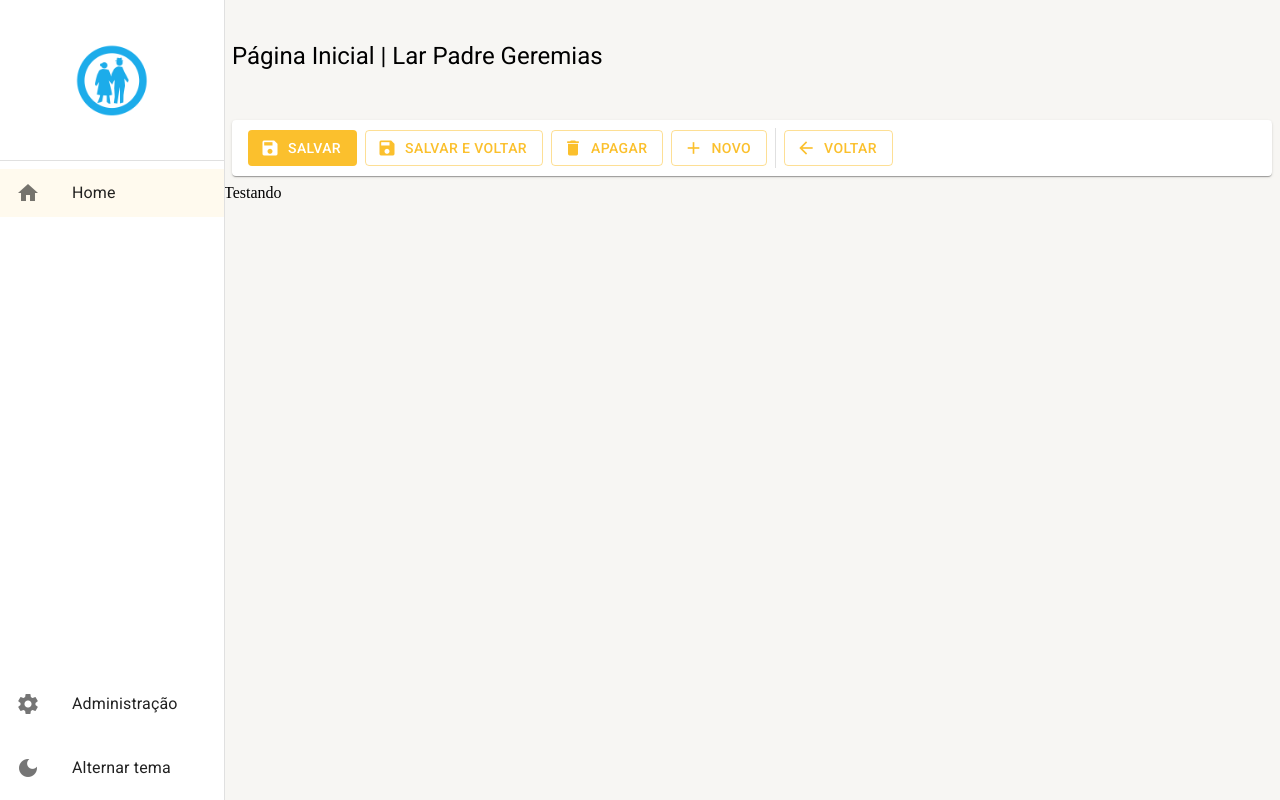
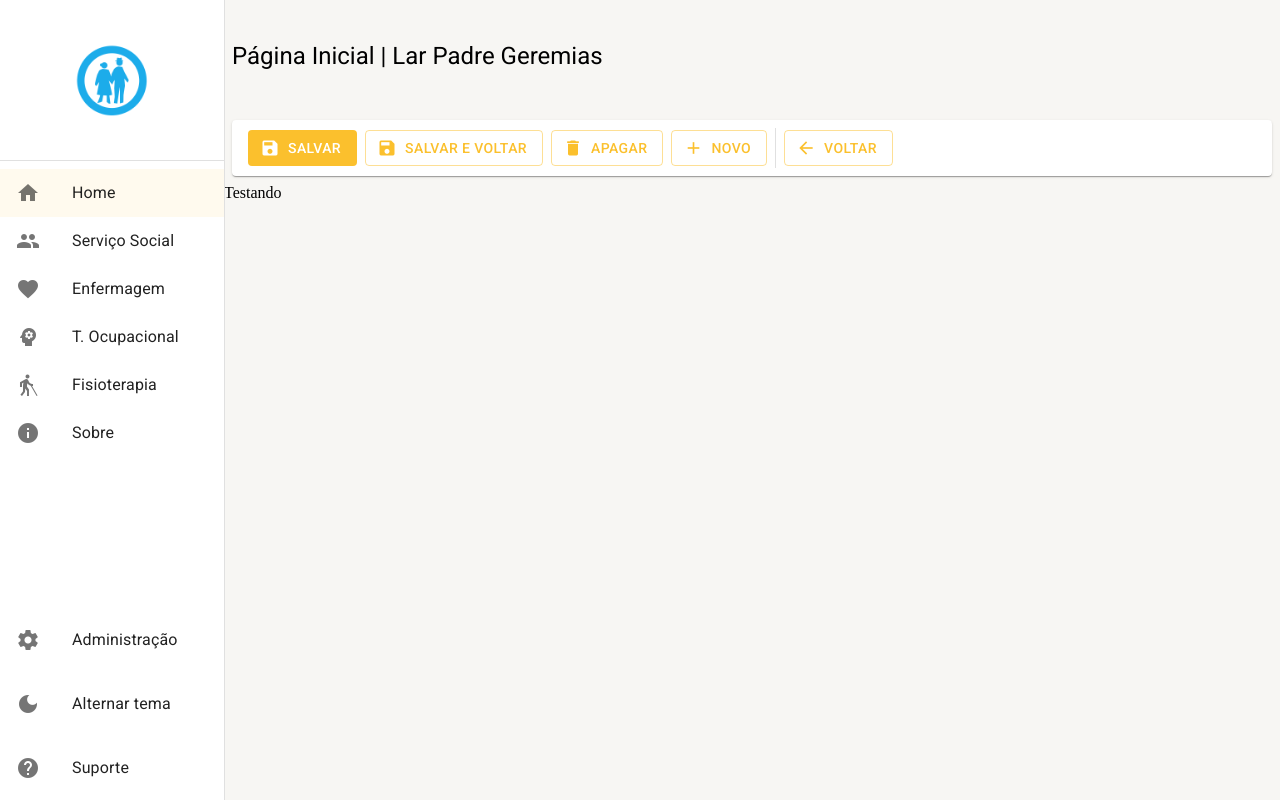
Before and after one commit to GMontanher96/frontend-asilotp, a React (Create React App) app: page /pagina-inicial in a window 1280 px wide. Built offline with nearby package versions, Linux system fonts and the light colour scheme.

Commit message:
add routes

```diff
--- a/src/app/routes/index.tsx
+++ b/src/app/routes/index.tsx
@@ -14,6 +14,31 @@
             path: '/pagina-inicial',
             label: 'Home',
           },
+          {
+            icon: 'people',
+            path: '/servico-social',
+            label: 'Serviço Social',
+          },
+          {
+            icon: 'favorite',
+            path: '/enfermagem',
+            label: 'Enfermagem',
+          },
+          {
+            icon: 'psychology',
+            path: '/terapia-ocupacional',
+            label: 'T. Ocupacional',
+          },
+          {
+            icon: 'blind',
+            path: '/fisioterapia',
+            label: 'Fisioterapia',
+          },
+          {
+            icon: 'info',
+            path: '/sobre',
+            label: 'Sobre',
+          },
         ]);
       }, []);
 
--- a/src/app/shared/components/side-menu/SideMenu.tsx
+++ b/src/app/shared/components/side-menu/SideMenu.tsx
@@ -3,7 +3,6 @@
 import { Box } from '@mui/system';
 import { useAppThemeContext, useDrawerContext } from '../../contexts';
 import { ReactNode } from 'react';
-
 
 interface IListItemLinkProps {
   to: string;
@@ -99,6 +98,16 @@
               </ListItemButton>
             </List>
           </Box>
+          <Box>
+            <List component="nav">
+              <ListItemButton >
+                <ListItemIcon>
+                  <Icon>help</Icon>
+                </ListItemIcon>
+                <ListItemText primary="Suporte" />
+              </ListItemButton>
+            </List>
+          </Box>
         </Box>
       </Drawer>
 
```
